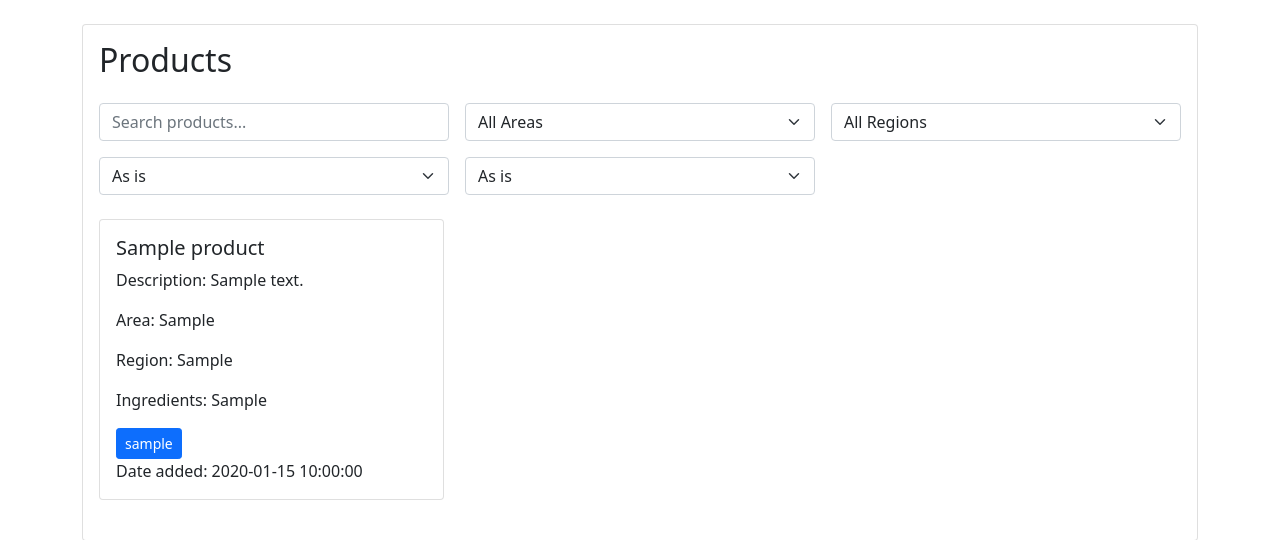
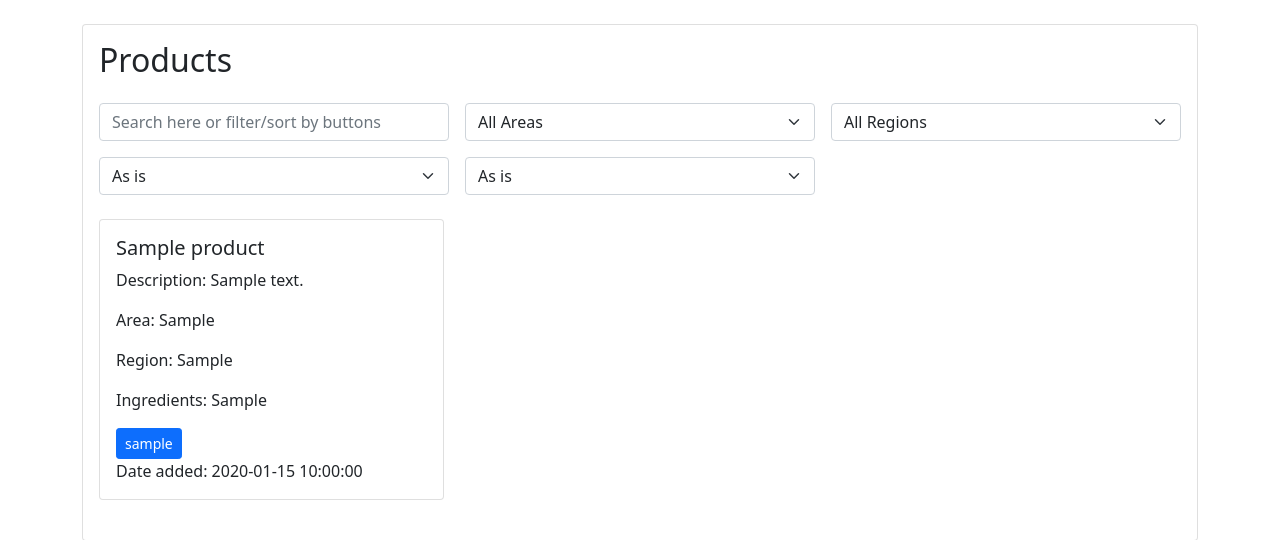
Before and after one commit to culterdei/pharma_products, a FastAPI app: page /products/read in a window 1280 px wide. Shown: the part 56-596 px from the top of the page. Run offline with FastAPI, Linux system fonts and the light colour scheme; tables that the repository leaves empty hold one stand-in row (values such as "Sample post").

Commit message:
template and gitignore fix

```diff
--- a/app/templates/products.html
+++ b/app/templates/products.html
@@ -11,7 +11,7 @@
                 <form class="mt-4" action="{{ url_for('search_products').include_query_params(query=query, area=area, region=region, order_by=order_by, direction=direction) }}" method="get">
                     <div class="row g-3">
                         <div class="col-md-4">
-                            <input type="text" name="query" placeholder="Search products..." class="form-control">
+                            <input type="text" name="query" placeholder="Search here or filter/sort by buttons" class="form-control">
                         </div>
                         <div class="col-md-4">
                             <select name="area" class="form-select">
```
Also changed, not shown: 1 other file.
